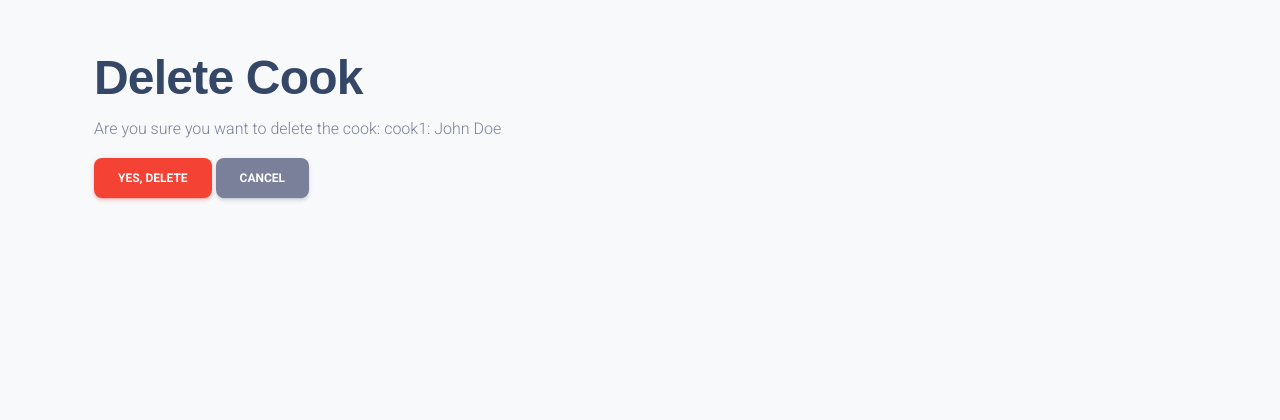
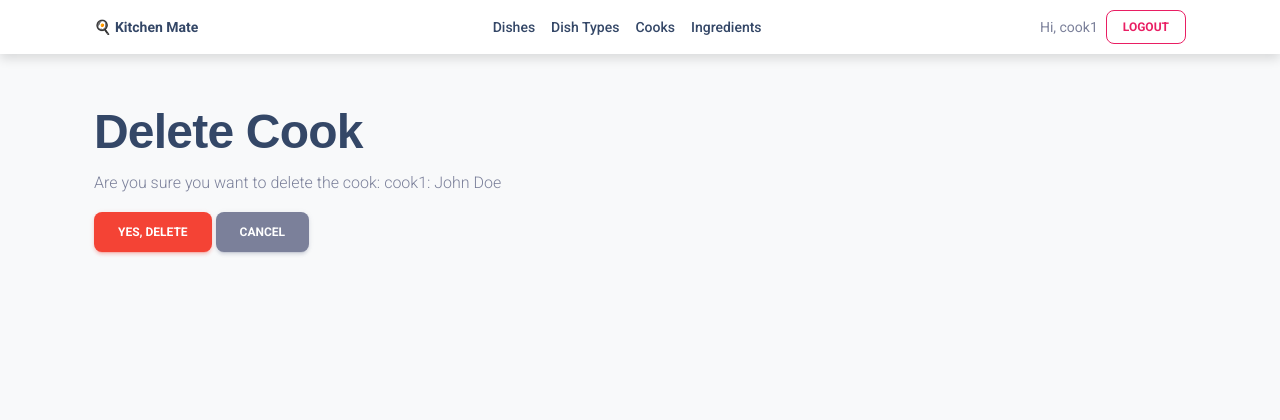
Before and after one commit to StrawHato/kitchen-mate, a Django app: page /kitchen/cooks/1/delete/ in a window 1280 px wide. Shown: the top 420 px of the page. After the commit the page ends 257 px from the top, so only its background shows below. Run offline with Django 5.2, Linux system fonts and the light colour scheme; a user stored in the database is signed in; data comes from the database, SQL or seed files in the repository; some libraries are stand-ins or nearby versions.

Commit message:
Add Material Kit navbar with auth actions

```diff
--- a/static/css/custom.css
+++ b/static/css/custom.css
@@ -5,3 +5,15 @@ body {
 .main-content {
   min-height: calc(100vh - 160px);
 }
+
+.navbar .nav-link {
+  font-weight: 500;
+}
+
+.navbar-brand {
+  font-size: 1.25rem;
+}
+
+.navbar form {
+  margin-bottom: 0;
+}
--- a/templates/includes/navbar.html
+++ b/templates/includes/navbar.html
@@ -0,0 +1,67 @@
+<nav class="navbar navbar-expand-lg bg-white shadow-sm">
+  <div class="container">
+
+    <a class="navbar-brand font-weight-bold" href="{% url 'kitchen:main-page' %}">
+      🍳 Kitchen Mate
+    </a>
+
+    <button class="navbar-toggler shadow-none ms-2" type="button"
+            data-bs-toggle="collapse" data-bs-target="#navigation"
+            aria-controls="navigation" aria-expanded="false"
+            aria-label="Toggle navigation">
+      <span class="navbar-toggler-icon mt-2">
+        <span class="navbar-toggler-bar bar1"></span>
+        <span class="navbar-toggler-bar bar2"></span>
+        <span class="navbar-toggler-bar bar3"></span>
+      </span>
+    </button>
+
+    <div class="collapse navbar-collapse" id="navigation">
+      <ul class="navbar-nav mx-auto">
+
+        <li class="nav-item">
+          <a class="nav-link" href="{% url 'kitchen:dish-list' %}">Dishes</a>
+        </li>
+
+        <li class="nav-item">
+          <a class="nav-link" href="{% url 'kitchen:dish-types-list' %}">Dish Types</a>
+        </li>
+
+        <li class="nav-item">
+          <a class="nav-link" href="{% url 'kitchen:cook-list' %}">Cooks</a>
+        </li>
+
+        <li class="nav-item">
+          <a class="nav-link" href="{% url 'kitchen:ingredient-list' %}">Ingredients</a>
+        </li>
+      </ul>
+
+      <ul class="navbar-nav">
+        {% if user.is_authenticated %}
+          <li class="nav-item d-flex align-items-center me-2">
+            <span class="text-sm text-muted">
+              Hi, {{ user.username }}
+            </span>
+          </li>
+
+          <li class="nav-item">
+            <form method="post" action="{% url 'logout' %}">
+              {% csrf_token %}
+              <button type="submit" class="btn btn-outline-primary btn-sm mb-0">
+                Logout
+              </button>
+            </form>
+          </li>
+        {% else %}
+
+          <li class="nav-item">
+            <a href="{% url 'login' %}" class="btn btn-primary btn-sm mb-0">
+              Login
+            </a>
+          </li>
+        {% endif %}
+      </ul>
+    </div>
+
+  </div>
+</nav>
```
Also changed, not shown: templates/includes/sidebar.html (deleted, +0 -33 lines).
